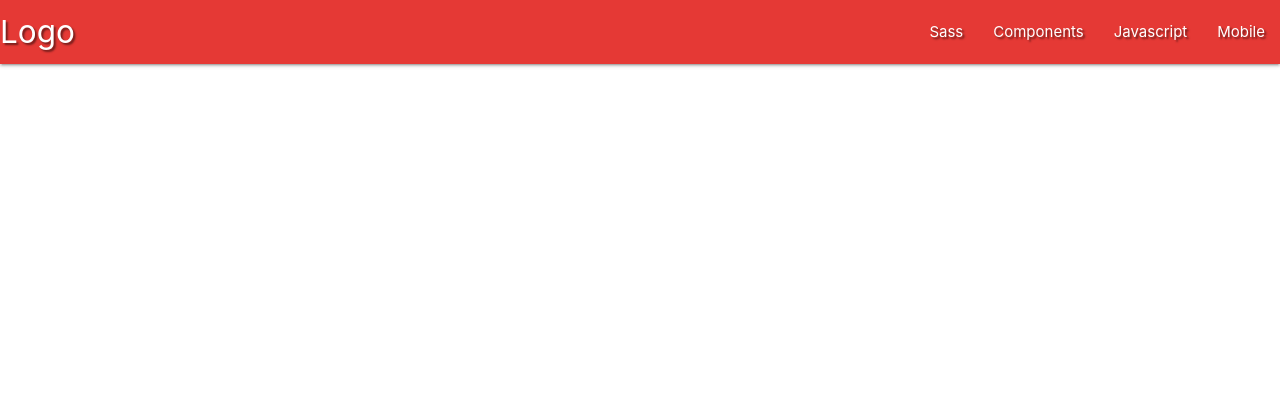
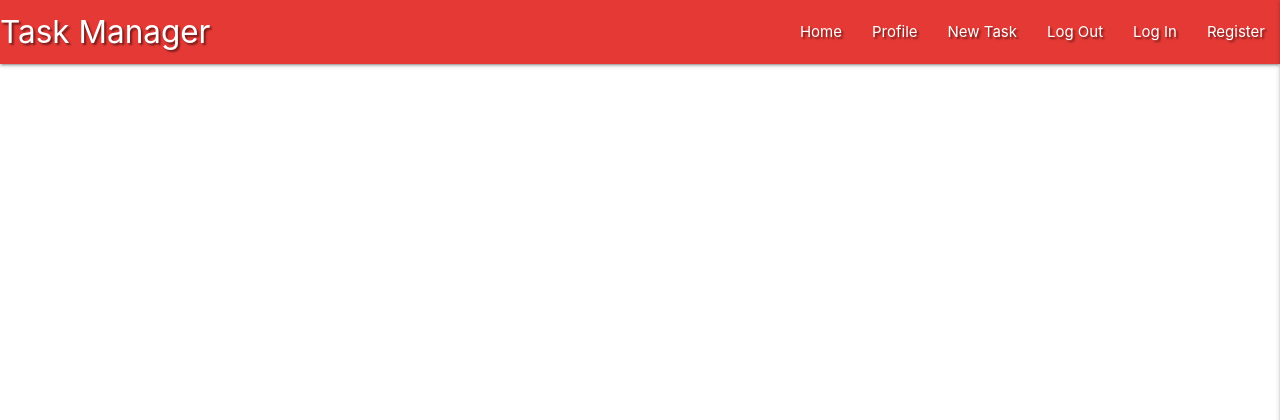
Before and after one commit to AndyMc3000/task-manager-app-miniproject-mongodb-flask-materialize, a Flask app: page / in a window 1280 px wide. Shown: the top 420 px of the page. Run offline with Flask 2, Linux system fonts and the light colour scheme; data that the repository does not hold is empty; some libraries are stand-ins or nearby versions.

Commit message:
Add materialize navbar and sidenav

```diff
--- a/app.py
+++ b/app.py
@@ -4,6 +4,7 @@ from flask import (
     redirect, request, session, url_for)
 from flask_pymongo import PyMongo
 from bson.objectid import ObjectId
+from werkzeug.security import generate_password_hash, check_password_hash
 if os.path.exists("env.py"):
     import env
 
@@ -23,6 +24,10 @@ def get_tasks():
     return render_template("tasks.html", tasks=tasks)
 
 
+@app.route("/register", methods=["GET", "POST"])
+def register():
+    return register_template("register.html")
+
 if __name__ == "__main__":
     app.run(host=os.environ.get("IP"),
             port=int(os.environ.get("PORT")),
--- /dev/null
+++ b/static/js/script.js
@@ -0,0 +1,3 @@
+$(document).ready(function() {
+    $(".sidenav").sidenav({edge: "right"});
+});
--- a/templates/base.html
+++ b/templates/base.html
@@ -17,22 +17,27 @@
         <!-- Top Navbar -->
         <nav class="nav-extended text-shadow red darken-1">
             <div class="nav-wrapper">
-            <a href="#!" class="brand-logo">Logo</a>
-            <a href="#" data-target="mobile-demo" class="sidenav-trigger"><i class="material-icons">menu</i></a>
+            <a href="{{ url_for('get_tasks') }}" class="brand-logo">Task Manager</a>
+            <a href="#" data-target="mobile-demo" class="sidenav-trigger right"><i class="fas fa-bars"></i></a>
             <ul class="right hide-on-med-and-down">
-                <li><a href="sass.html">Sass</a></li>
-                <li><a href="badges.html">Components</a></li>
-                <li><a href="collapsible.html">Javascript</a></li>
-                <li><a href="mobile.html">Mobile</a></li>
+                <li><a href="{{ url_for('get_tasks') }}">Home</a></li>
+                <li><a href="#">Profile</a></li>
+                <li><a href="#">New Task</a></li>
+                <li><a href="#">Log Out</a></li>
+                <li><a href="#">Log In</a></li>
+                <li><a href="#">Register</a></li>
             </ul>
             </div>
         </nav>
         <!-- Mobile sidenav-->
         <ul class="sidenav" id="mobile-demo">
-            <li><a href="sass.html">Sass</a></li>
-            <li><a href="badges.html">Components</a></li>
-            <li><a href="collapsible.html">Javascript</a></li>
-            <li><a href="mobile.html">Mobile</a></li>
+            <li><h4 class="center-align light-blue-text text-darken-4">Task Manager</h4></li>
+            <li><a href="{{ url_for('get_tasks') }}">Home</a></li>
+            <li><a href="#">Profile</a></li>
+            <li><a href="#">New Task</a></li>
+            <li><a href="#">Log Out</a></li>
+            <li><a href="#">Log In</a></li>
+            <li><a href="#">Register</a></li>
         </ul>
     </header>
 
```
Also changed, not shown: templates/register.html (added, +12 -0 lines), static/css/script.js (deleted).
